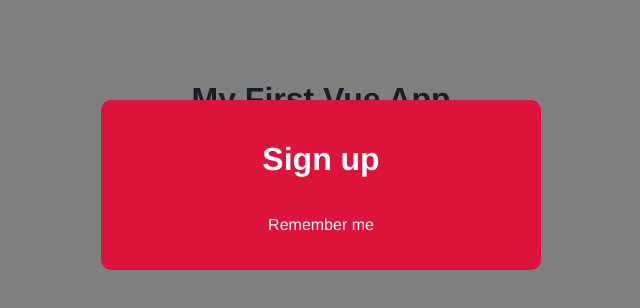
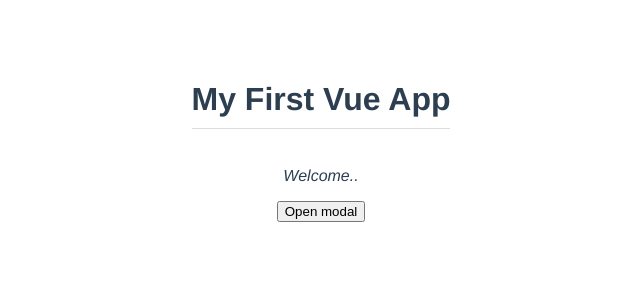
Before and after one commit to kartheekmidde/vue-test-project, a Vue app: page / in a window 1280 px wide. Shown: the top 308 px of the page, without its empty margins (319-959 px from the left). Built offline with nearby package versions, Linux system fonts and the light colour scheme.

Commit message:
Event emitter

```diff
--- a/src/App.vue
+++ b/src/App.vue
@@ -1,6 +1,10 @@
 <template>
   <h1>{{ title }}</h1>
-  <Modal :header="header" :text="subText" theme="sale" />
+  <p>Welcome..</p>
+  <div v-if="showModal">
+    <Modal :header="header" :text="subText" theme="sale" @close="toggleModal" />
+  </div>
+  <button @click="toggleModal">Open modal</button>
 </template>
 
 <script>
@@ -16,7 +20,13 @@
       title: "My First Vue App",
       header: "Sign up",
       subText: "Remember me",
+      showModal: false,
     };
+  },
+  methods: {
+    toggleModal() {
+      this.showModal = !this.showModal;
+    },
   },
 };
 </script>
--- a/src/components/Modal.vue
+++ b/src/components/Modal.vue
@@ -1,5 +1,5 @@
 <template>
-  <div class="backdrop">
+  <div class="backdrop" @click="closeModal">
     <div class="modal" :class="{ sale: theme === 'sale' }">
       <h1>{{ header }}</h1>
       <p>{{ text }}</p>
@@ -10,6 +10,11 @@
 <script>
 export default {
   props: ["header", "text", "theme"],
+  methods: {
+    closeModal() {
+      this.$emit("close");
+    },
+  },
 };
 </script>
 
```
